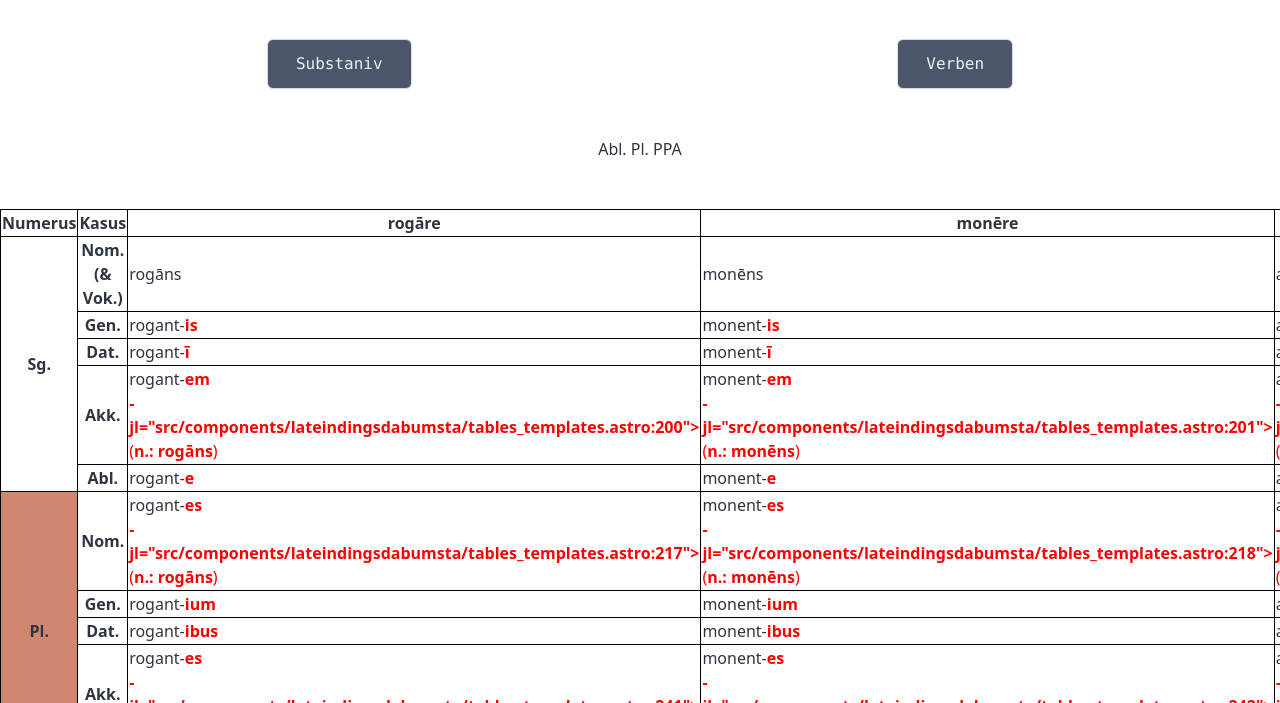
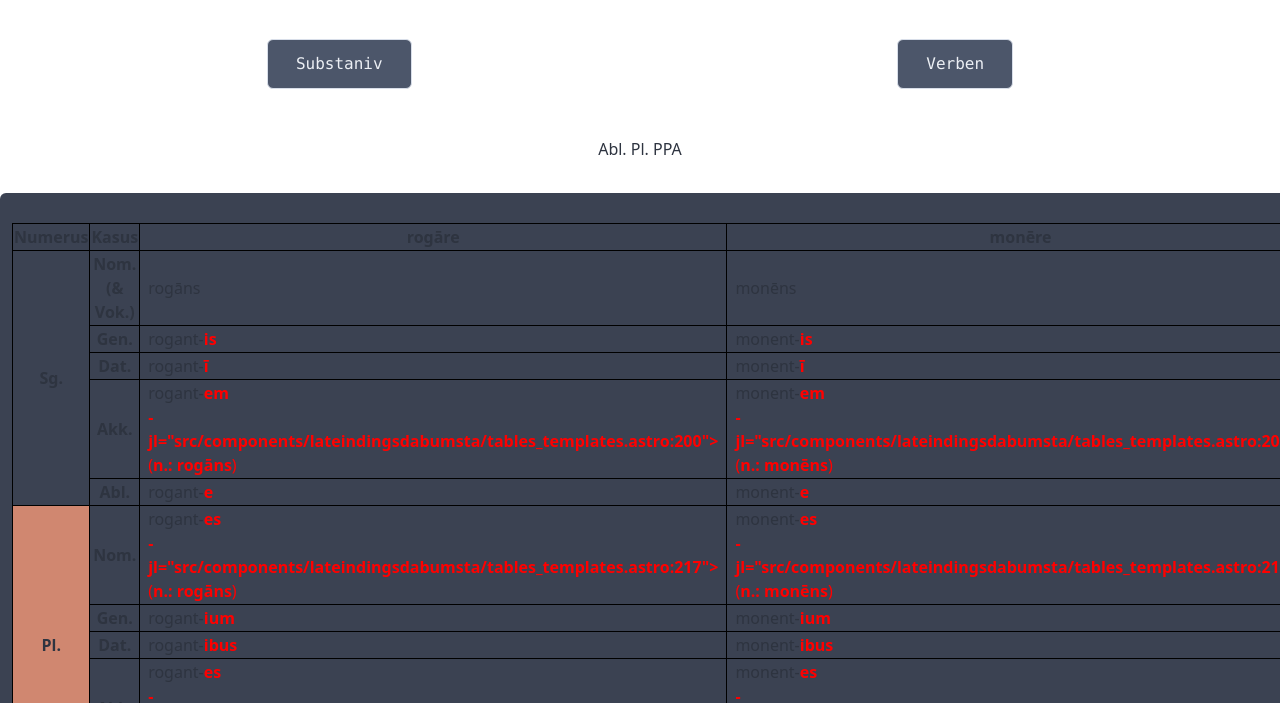
Before and after one commit to LunaDEV-net/LunaDEV-net.github.io, an Astro site: page /projects/demo/test in a window 1280 px wide. Shown: the part 97-800 px from the top of the page. Built offline with nearby package versions, Linux system fonts and the light colour scheme; Astro itself is replaced by a stand-in of ours; a web font is replaced by a local one.

Commit message:
added Visuals

```diff
--- a/src/pages/projects/demo/test.astro
+++ b/src/pages/projects/demo/test.astro
@@ -11,6 +11,10 @@ import Navbar from "../../../components/Navbar.astro";
     <link rel="stylesheet" href="/main.css">
 
     <style is:global>
+        td {
+            padding-left: 0.5rem;
+            padding-right: 0.5rem;
+        }
         .hidden-cell {
             visibility: hidden !important;
             border-width: 0 !important; /* Removes the border */
@@ -51,7 +55,9 @@ import Navbar from "../../../components/Navbar.astro";
     <p id="Output_form" class="text-center mx-auto"></p>
 </div>
 <br>
-<div id="Output_table" class="overflow-x-auto"></div>
+<div class="flex overflow-x-auto"><div class="m-auto">
+    <div id="Output_table" class="overflow-x-auto mt-2 bg-nord-1 rounded-md p-3 pt-1.5 w-auto"></div>
+</div></div>
 
 
 <!-- Settings Table -->
```
